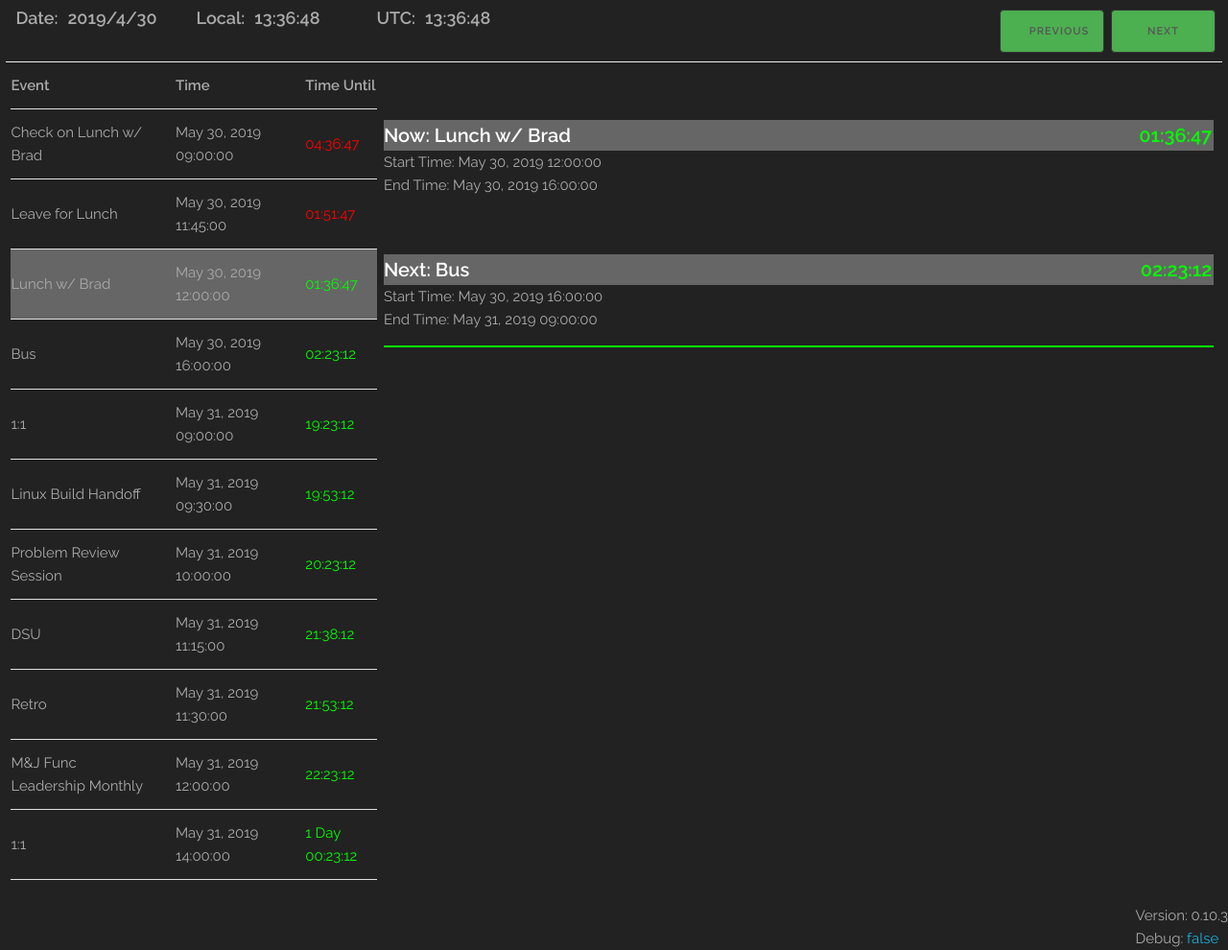
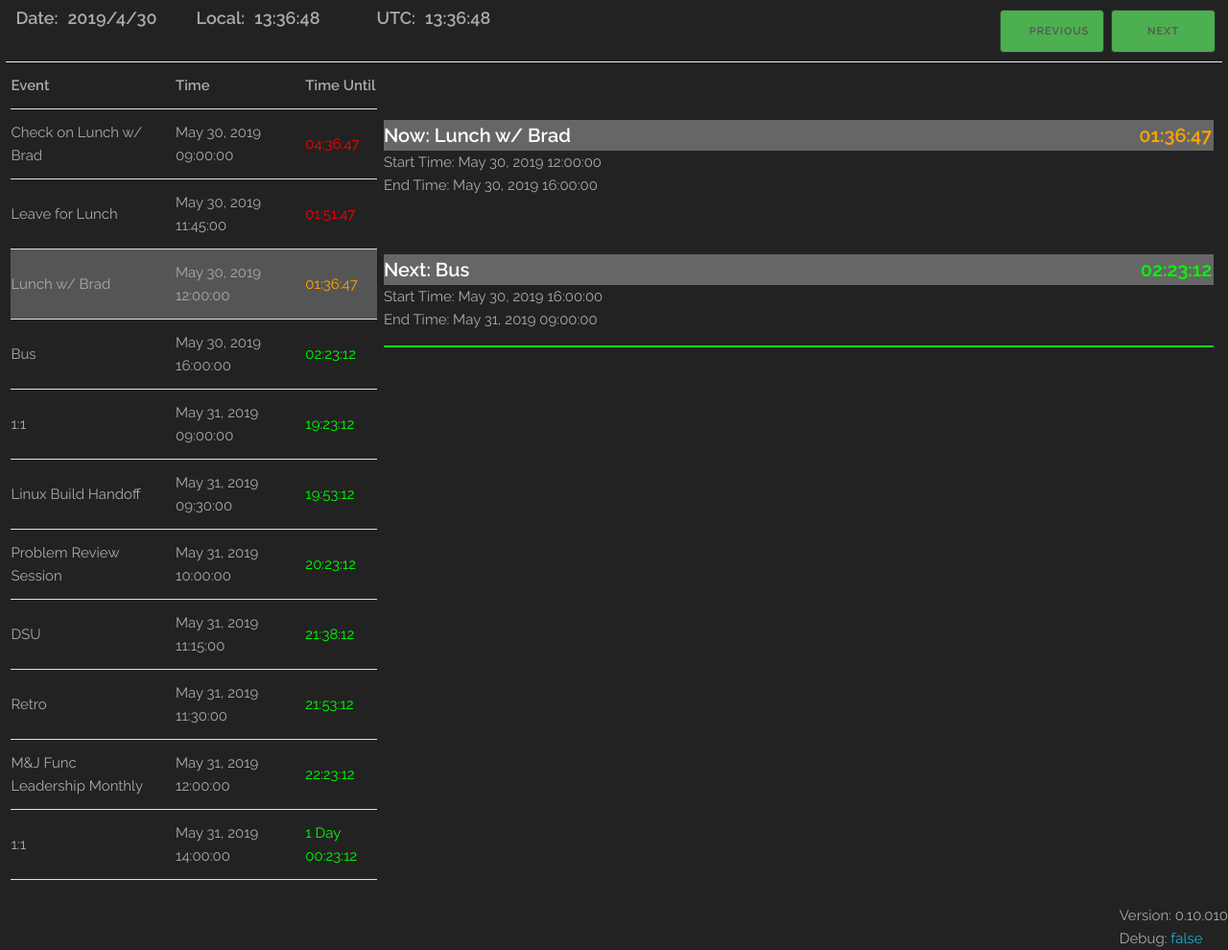
Before and after one commit to kkenny/thelinuxpro, a Jekyll site: the page broadcast_timer/index.html, which Jekyll copies as it is, in a window 1280 px wide. Shown: the whole page at 96% size. Built offline with Jekyll 4.4.1, drawn with Linux system fonts in a browser that asks for light colours.

```diff
--- a/broadcast_timer/css/custom.css
+++ b/broadcast_timer/css/custom.css
@@ -4,8 +4,9 @@ body {
 .warn	{ color: yellow; }
 .green	{ color: lime; }
 .over	{ color: red; }
+.current { color: orange; }
 .events-current {
-  background: #666; }
+  background: #555; }
 .subject {
   float: left;
   color: #FFF;
--- a/broadcast_timer/main.js
+++ b/broadcast_timer/main.js
@@ -1,6 +1,9 @@
 // meta
-var version = "0.10.3"
+var version = "0.10.010"
 var debug = false;
+
+
+events.sort(function(a, b){return new Date(a.date).getTime() - new Date(b.date).getTime()});
 
 var initialized = false;
 
@@ -26,6 +29,7 @@ var nextStart = nextDate;
 var nextEnd = events[(nextObject + 1)].date;
 var currentSubject = events[currentObject].subject;
 var nextSubject = events[nextObject].subject;
+
 
 // Set the date we're counting down to
 var countDownDate = new Date(nextDate).getTime();
--- a/broadcast_timer/timerMath.js
+++ b/broadcast_timer/timerMath.js
@@ -41,7 +41,8 @@ function countdown(targetDate, current) {
   style = "green"; // reset style
 
   if (current === "current") {
-    if (nextDays < 1 && nextHours < 1) {
+		style = 'current';
+/*    if (nextDays < 1 && nextHours < 1) {
       if (nextMinutes < 0) {
 	style = 'over';
       } else if (nextMinutes < 15) {
@@ -49,7 +50,7 @@ function countdown(targetDate, current) {
       } else {
 	style = 'green';
       }
-    }
+    } */
   } else {
     if (days < 1 && hours < 1) {
       if (minutes < 0) {
```
